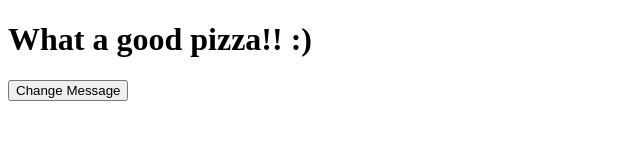
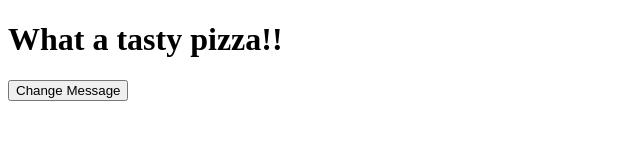
Before and after one commit to jlcarrascof/vsc-options-api-2019, a Vue app in the folder class4/: page / in a window 1280 px wide. Shown: the top 160 px of the page, without its empty margins (0-640 px from the left). Built offline with nearby package versions, Linux system fonts and the light colour scheme.

Commit message:
Bind newMessage prop to ChildComponent and add click event to button for message change

```diff
--- a/class4/src/App.vue
+++ b/class4/src/App.vue
@@ -1,5 +1,5 @@
 <template>
-  <ChildComponent  />
+  <ChildComponent :newMessage = "message" @changeMessage="cambiandoMensaje"  />
 </template>
 
 <script>
--- a/class4/src/components/ChildComponent.vue
+++ b/class4/src/components/ChildComponent.vue
@@ -1,7 +1,7 @@
 <template>
     <div>
         <h1>{{ newMessage }}</h1>
-        <button>Change Message</button>
+        <button @click="emitNewMessage">Change Message</button>
     </div>
 </template>
 
```
